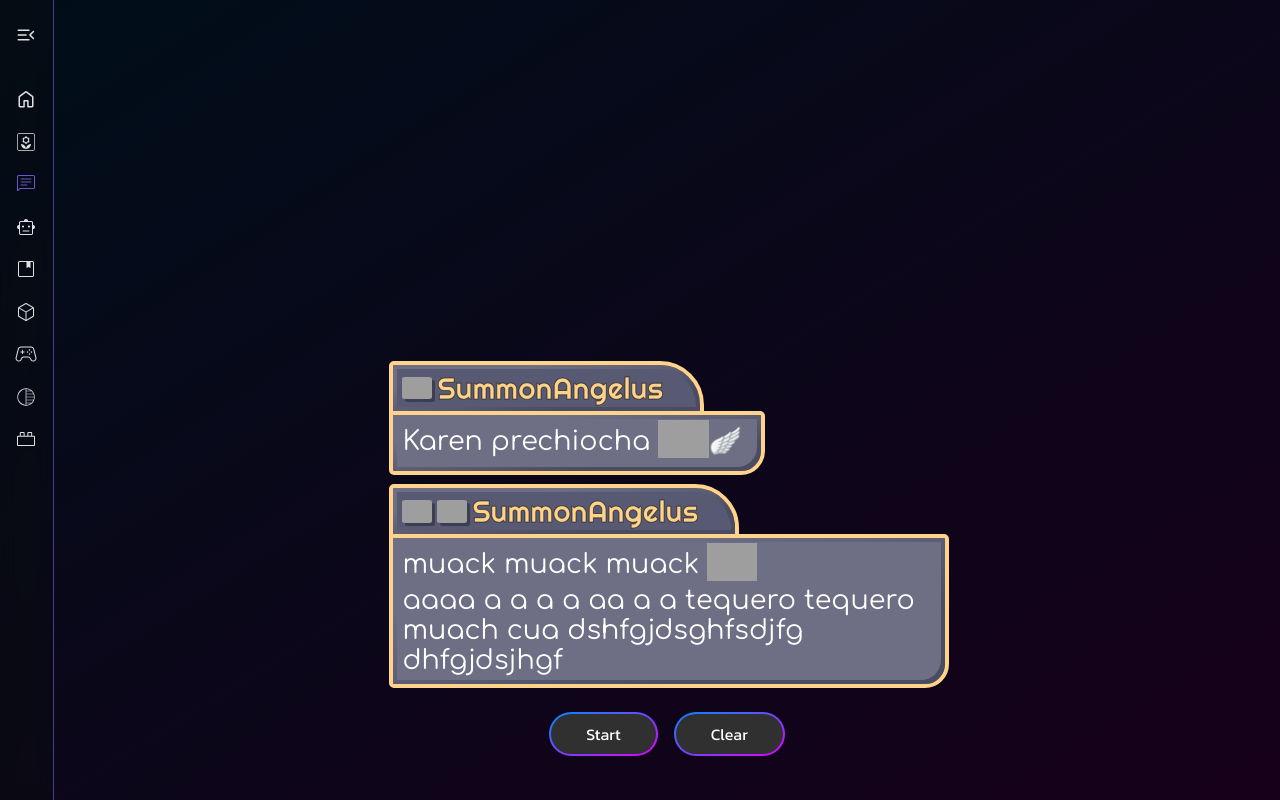
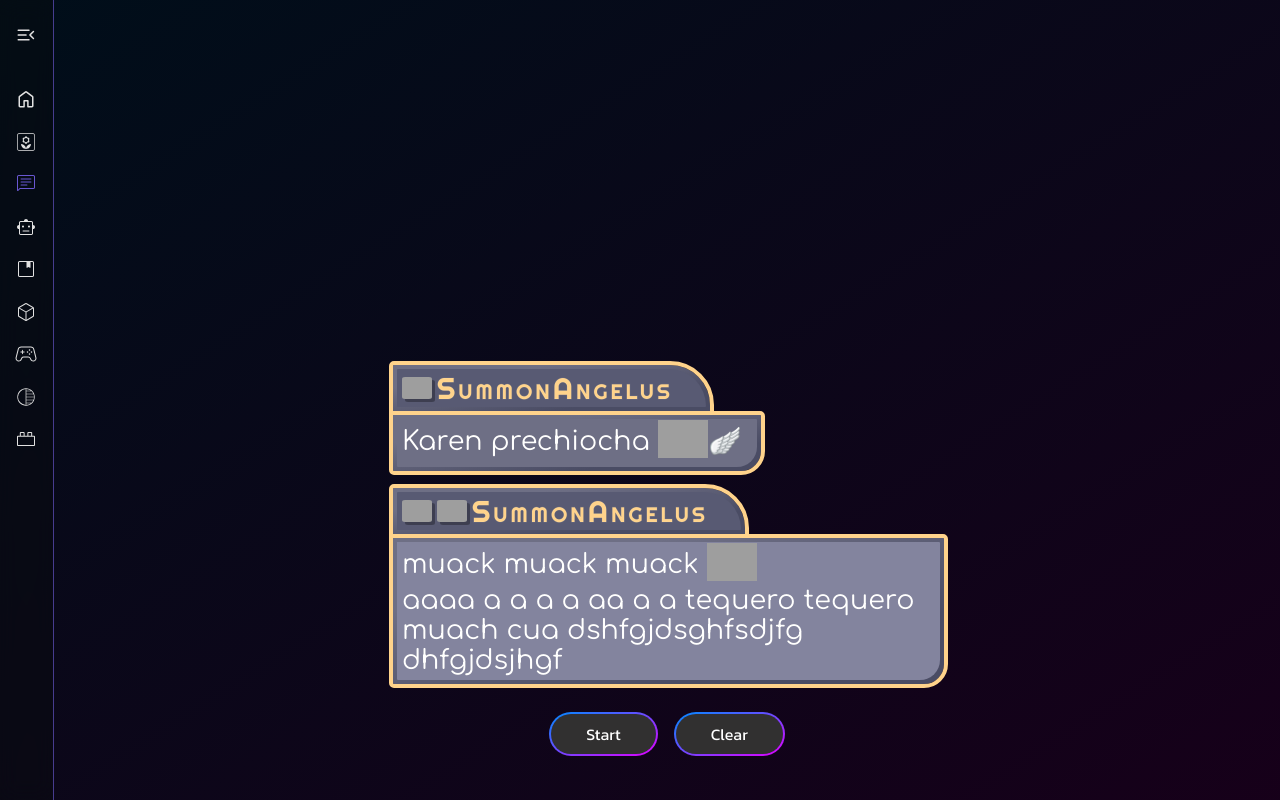
Before and after one commit to Sanja3DArt/Portfolio, a plain HTML site: page chat.html in a window 1280 px wide. Drawn offline with Linux system fonts and the light colour scheme; grey boxes are pictures that could not be loaded.

Commit message:
Retomando

```diff
--- a/Angelus_chatCSS.css
+++ b/Angelus_chatCSS.css
@@ -25,8 +25,9 @@
 
   --text-shadow: 0px 0px 0px rgba(0, 0, 0, 0.171);
 
-  --message-hide-delay: 15s;
-  --message-show-delay: 1s;
+  --message-hide-delay: 30s;
+  --message-hide-animDur: 5s;
+  --message-show-animDur: 1s;
 }
 
 @keyframes slideInFadeIn {
@@ -46,51 +47,62 @@
 @keyframes popIn {
   0% {
     opacity: 0;
+    transform-origin: center center;
     transform: scale(0.6);
     /* Smaller starting scale for more dramatic pop */
   }
 
   30% {
     transform: scale(1.1);
+    transform-origin: center center;
     /* Overshoot for a bouncier effect */
   }
 
   50% {
     opacity: 1;
+    transform-origin: center center;
     transform: scale(0.9);
     /* Slight contraction for a bounce-back effect */
   }
 
   70% {
+    transform-origin: center center;
     transform: scale(1.01);
     /* Small rebound overshoot */
   }
 
   85% {
+    transform-origin: center center;
     transform: scale(0.98);
     /* Settling bounce */
   }
 
   100% {
+    transform-origin: center center;
     transform: scale(1);
     /* Final resting state */
   }
 }
 
-
 @keyframes slideOut {
   0% {
-    transform: translateY(0);
+    transform-origin: center center;
+    transform: translateX(0);
+  }
+
+  90% {
+    transform: translateX(0);
     opacity: 1;
   }
 
-  90% {
-    transform: translateY(0);
-    opacity: 1;
+  92% {
+    transform-origin: center center;
+    transform: translateX(30px);
   }
 
   100% {
-    transform: translateY(-10px);
+    transform-origin: center center;
+    transform: translateX(-50px);
     opacity: 0;
   }
 }
@@ -137,10 +149,13 @@ body {
   transform-origin: left;
 
   line-height: normal !important;
-  /* Para la web */
 
-  animation: popIn var(--message-show-delay) ease-in-out;
-  /* animation: slideOut var(--message-hide-delay) ease-in-out forwards; */
+  animation-name: popIn, slideOut;
+  animation-duration: var(--message-show-animDur), var(--message-hide-animDur);
+  animation-delay: 0ms, var(--message-hide-delay);
+  animation-timing-function: ease-in-out, ease-in-out;
+  animation-iteration-count: 1, 1;
+  animation-fill-mode: forwards, forwards;
 }
 
 .user_info {
@@ -193,14 +208,21 @@ body {
 }
 
 .nick {
+  position: relative;
+
   font-family: var(--font-nick);
-  /* letter-spacing: 0.1em;
-  font-variant: small-caps; */
+  letter-spacing: 0.1em;
+  font-variant: small-caps;
 
   -webkit-text-stroke-width: 1px;
-  -webkit-text-stroke-color: rgba(0, 0, 0, 0.5);
+  -webkit-text-stroke-color: rgb(255, 255, 255, 0.10);
 
   text-shadow: var(--text-shadow);
+
+
+  display: inline-flex;
+  align-items: center;
+  z-index: 1;
 }
 
 .message {
@@ -243,14 +265,14 @@ body {
 
 }
 
-/* .chat_line:nth-child(even) .user_info {
+.chat_line:nth-child(even) .user_info {
   background-color: var(--box-nick-color2);
 }
 
 
 .chat_line:nth-child(even) .message {
   background-color: var(--box-message-color2);
-} */
+}
 
 .emoji {
   height: 1.4em !important;
--- /dev/null
+++ b/Chaos_chatCSS.css
@@ -0,0 +1,88 @@
+@import url('https://fonts.googleapis.com/css2?family=Patrick+Hand&display=swap');
+
+:root {
+    --nick-color: #E4A9C6;
+    --background-color: #3A2941;
+}
+
+html,
+body {
+    min-height: 100vh;
+    min-height: 100dvh;
+    overflow: hidden;
+}
+
+body {
+    margin: 0px;
+    display: flex;
+    flex-direction: column;
+    justify-content: end;
+    align-items: center;
+}
+
+#chat_container {
+
+    width: 100%;
+    word-break: break-word;
+
+    display: flex;
+    flex-direction: column;
+    justify-content: end;
+    gap: 25px;
+
+    overflow-x: visible;
+    overflow-y: visible;
+    scrollbar-width: none;
+
+    padding-bottom: 2%;
+
+    font-family: '' !important;
+    font-size: var(--font-size) !important;
+    /* Para la web */
+}
+
+.chat_line {
+    background-color: var(--background-color);
+    border: 2px black solid;
+
+    font-family: "Patrick Hand";
+}
+
+.user_info {
+    display: block;
+    margin: 10px 10px 0px 10px;
+}
+
+.nick {
+    color: var(--nick-color) !important;
+    font-weight: bold;
+    letter-spacing: 0.10em;
+}
+
+.badge {
+    height: 1em;
+}
+
+.badge:last-of-type {
+    margin-right: 0.1em;
+
+}
+
+.colon {
+    display: none;
+}
+
+.message {
+    display: block;
+    background-color: white;
+    margin: 5px 10px 10px 10px;
+    padding: 15px;
+}
+
+.emote {
+    height: 1.5em;
+}
+
+.emoji {
+    height: 1.5em;
+}
--- a/style.css
+++ b/style.css
@@ -20,7 +20,7 @@
 }
 
 html {
-	font-family: 'Kanit';
+	font-family: 'Kanit', 'Franklin Gothic Medium', 'Arial Narrow', Arial, sans-serif, monospace;
 	line-height: 1.5rem;
 	font-size: 17px;
 }
```
Also changed, not shown: chat.html (+2 -1 lines), index.html (+8 -8 lines).
